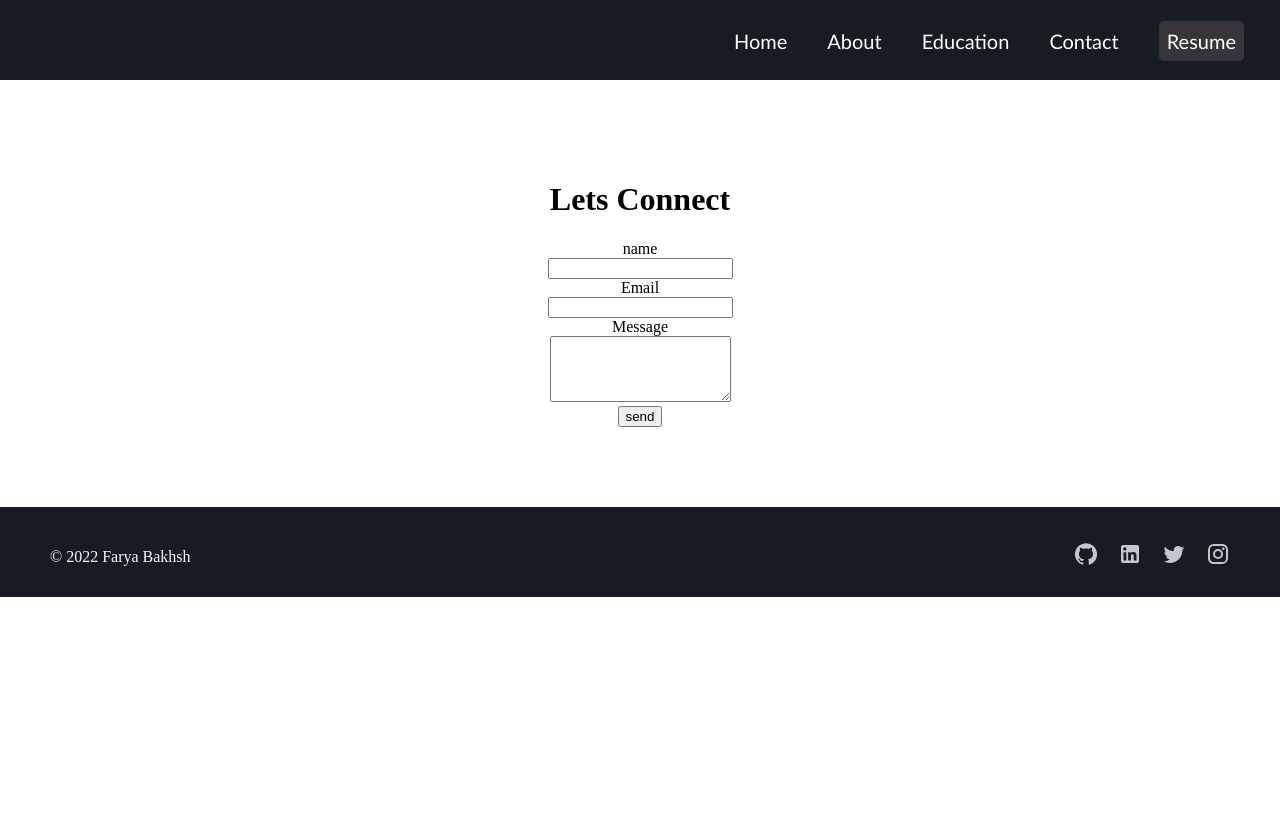
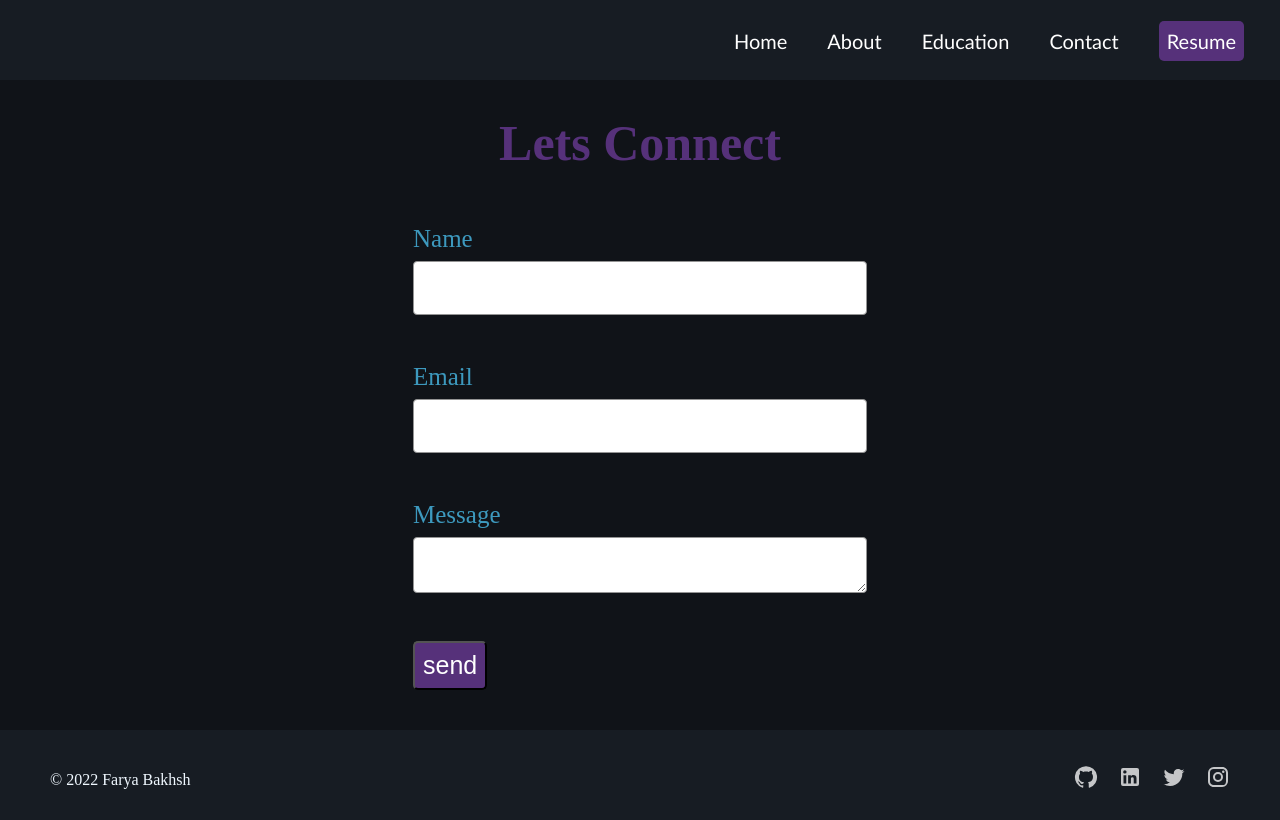
Before and after one commit to faryabakhsh/portfolio, a React (Create React App) app: page /contact in a window 1280 px wide. Built offline with nearby package versions, Linux system fonts and the light colour scheme.

Commit message:
update contact page

```diff
--- a/src/pages/Contact.css
+++ b/src/pages/Contact.css
@@ -1,7 +1,58 @@
 .contact {
-    /* width: 700px; */
-    text-align: center;
-     margin: 0 auto;
-    padding: 5rem 0;
+  background-color: #101318;
 
+  padding-bottom: 40px;
+  /* width: 700px; */
+  /* text-align: center;
+  margin: 0 auto;
+  padding: 5rem 0; */
 }
+
+.container {
+  /* margin: auto;
+  width: 50%; */
+  /* display: flex; */
+  display: flex;
+  flex-direction: column;
+  justify-content: center;
+  align-items: center;
+  gap: 20px;
+}
+
+.heading1 {
+  color: #56317a;
+  font-size: 50px;
+}
+
+.label {
+  color: #3d99be;
+  font-size: 25px;
+}
+
+.input {
+  display: flex;
+  flex-direction: row;
+  justify-content: space-evenly;
+  align-items: center;
+  width: 440px;
+  height: 50px;
+  background: #ffffff;
+  border: 1px solid #949494;
+  border-radius: 4px;
+  margin-top: 8px;
+  margin-bottom: 30px;
+  font-size: 16px;
+  font-weight: 400;
+  font-family: poppins;
+  color: #1a1a1a;
+  padding-left: 10px;
+}
+
+.button {
+  font-size: 25px;
+  color: white;
+  background-color: #56317a;
+  padding: 0.5rem;
+  border-radius: 5px;
+  cursor: pointer;
+}
--- a/src/pages/Contact.js
+++ b/src/pages/Contact.js
@@ -1,30 +1,47 @@
-import React from 'react';
+import React from "react";
 import "./Contact.css";
-import emailjs from "emailjs-com"
-
+import emailjs from "emailjs-com";
 
 function Contact() {
-    function sendEmail(e) {
-        e.preventDefault();
+  function sendEmail(e) {
+    e.preventDefault();
 
-        emailjs.sendForm("service_k6mw6ur", "template_qn6my0p", e.target, "iDX8dmLxhtHzH6ppM").then(res=>{console.log(res)}).catch(err=>console.log(err));
-    }
+    emailjs
+      .sendForm(
+        "service_k6mw6ur",
+        "template_qn6my0p",
+        e.target,
+        "iDX8dmLxhtHzH6ppM"
+      )
+      .then((res) => {
+        console.log(res);
+      })
+      .catch((err) => console.log(err));
+  }
   return (
-    <div className='contact'>
-      <h1>Lets Connect</h1>
-      <form onSubmit={sendEmail}>
-        <label>name</label><br/>
-        <input type="text" name="name"/>
-<br/>
-        <label>Email</label><br/>
-        <input type="email" name="user_email" /><br/>
+    <div className="contact">
+      <div className="container">
+        <h1 className="heading1">Lets Connect</h1>
+        <form onSubmit={sendEmail}>
+          <label className="label">Name</label>
+          <br />
+          <input className="input" type="text" name="name" />
+          <br />
+          <label className="label">Email</label>
+          <br />
+          <input className="input" type="email" name="user_email" />
+          <br />
 
-        <label>Message</label><br/>
-        <textarea name="message" rows="4" /><br/>
-        <input type="submit" value="send" />
-      </form>
+          <label className="label">Message</label>
+          <br />
+          <textarea className="input" name="message" />
+
+          <br />
+          <input className="button" type="submit" value="send" />
+        </form>
+      </div>
     </div>
-  )
+  );
 }
 
-export default Contact
+export default Contact;
--- a/src/pages/Education.js
+++ b/src/pages/Education.js
@@ -1,19 +1,26 @@
-import React from 'react'
-import { VerticalTimeline, VerticalTimelineElement }  from 'react-vertical-timeline-component';
-import 'react-vertical-timeline-component/style.min.css';
+import React from "react";
+import {
+  VerticalTimeline,
+  VerticalTimelineElement,
+} from "react-vertical-timeline-component";
+import "react-vertical-timeline-component/style.min.css";
 import "./Education.css";
-import SchoolIcon from '@mui/icons-material/School';
+import SchoolIcon from "@mui/icons-material/School";
 
 function Education() {
   return (
-    <div className='education'>
-      <h2>My Education History</h2>
-      <VerticalTimeline >
+    <div className="education">
+      <h2>My Education/Work History</h2>
+      <VerticalTimeline>
         <VerticalTimelineElement
           className="vertical-timeline-element--education"
-        dateClassName='date'
+          dateClassName="date"
           date="2019 - 2023"
-        iconStyle={{ backgroundImage: "linear-gradient(to right, #56317a 0%, #3d99be 31%, #56317a 100%)", color: "#fff" }}
+          iconStyle={{
+            backgroundImage:
+              "linear-gradient(to right, #56317a 0%, #3d99be 31%, #56317a 100%)",
+            color: "#fff",
+          }}
           icon={<SchoolIcon />}
         >
           <h3 className="vertical-timeline-element-title">
@@ -24,48 +31,77 @@ function Education() {
 
         <VerticalTimelineElement
           className="vertical-timeline-element--education"
-        dateClassName='date'
+          dateClassName="date"
           date="2020"
-        iconStyle={{ backgroundImage: "linear-gradient(to right, #56317a 0%, #3d99be 31%, #56317a 100%)", color: "#fff" }}
+          iconStyle={{
+            backgroundImage:
+              "linear-gradient(to right, #56317a 0%, #3d99be 31%, #56317a 100%)",
+            color: "#fff",
+          }}
           icon={<SchoolIcon />}
         >
           <h3 className="vertical-timeline-element-title">
             Exploration Begins
           </h3>
-          <p> I was introduced to tech for the first time, started exploring HTML, CSS and basic Javascript.</p>
+          <p>
+            {" "}
+            I was introduced to tech for the first time, started exploring HTML,
+            CSS and basic Javascript.
+          </p>
         </VerticalTimelineElement>
 
         <VerticalTimelineElement
           className="vertical-timeline-element--education"
-        dateClassName='date'
+          dateClassName="date"
           date="2020-2021"
-        iconStyle={{ backgroundImage: "linear-gradient(to right, #56317a 0%, #3d99be 31%, #56317a 100%)", color: "#fff" }}
+          iconStyle={{
+            backgroundImage:
+              "linear-gradient(to right, #56317a 0%, #3d99be 31%, #56317a 100%)",
+            color: "#fff",
+          }}
           icon={<SchoolIcon />}
         >
           <h3 className="vertical-timeline-element-title">
             Wild - Career Changing Decision
           </h3>
-          <p> enrolled myself into a minor course of web engineering at university, at the same time teaching myself the fundamentals of front-end technologies through online courses of udemy</p>
+          <p>
+            {" "}
+            enrolled myself into a minor course of web engineering at
+            university, at the same time teaching myself the fundamentals of
+            front-end technologies through online courses of udemy
+          </p>
         </VerticalTimelineElement>
 
         <VerticalTimelineElement
           className="vertical-timeline-element--education"
-        dateClassName='date'
+          dateClassName="date"
           date="JAN 2022"
-        iconStyle={{ backgroundImage: "linear-gradient(to right, #56317a 0%, #3d99be 31%, #56317a 100%)", color: "#fff" }}
+          iconStyle={{
+            backgroundImage:
+              "linear-gradient(to right, #56317a 0%, #3d99be 31%, #56317a 100%)",
+            color: "#fff",
+          }}
           icon={<SchoolIcon />}
         >
-            <h3 className="vertical-timeline-element-title">
-            REACT.js
-          </h3>
-          <p> Took a professional course from udemy of React - The Complete Guide (incl Hooks, React Router, Redux) - 48 hours long. Made many smaller project along the course and at the end programmed my own personal project in React. </p>
+          <h3 className="vertical-timeline-element-title">REACT.js</h3>
+          <p>
+            {" "}
+            Took a professional course from udemy of React - The Complete Guide
+            (incl Hooks, React Router, Redux) - 48 hours long. Made many smaller
+            project along the course and at the end programmed my own personal
+            project in React.{" "}
+          </p>
         </VerticalTimelineElement>
 
         <VerticalTimelineElement
           className="vertical-timeline-element--education"
-        dateClassName='date'
+          dateClassName="date"
           date="AUG 2022"
-        iconStyle={{ backgroundImage: "linear-gradient(to right, #56317a 0%, #3d99be 31%, #56317a 100%)", color: "#fff" }}
+          iconStyle={{
+            backgroundImage:
+              "linear-gradient(to right, #56317a 0%, #3d99be 31%, #56317a 100%)",
+            color: "#fff",
+          }}
           icon={<SchoolIcon />}
         >
           <h3 className="vertical-timeline-element-title">
@@ -75,7 +111,7 @@ function Education() {
         </VerticalTimelineElement>
       </VerticalTimeline>
     </div>
-  )
+  );
 }
 
-export default Education
+export default Education;
--- a/src/pages/Home.css
+++ b/src/pages/Home.css
@@ -9,7 +9,6 @@
 
 .about {
   line-height: 1.5;
-
   padding-bottom: 8rem;
   margin: 0 auto;
   background-image: linear-gradient(
```
Also changed, not shown: src/components/ProjectItem.js (deleted, +0 -32 lines). Lines whose indentation alone changed are shown as unchanged.
